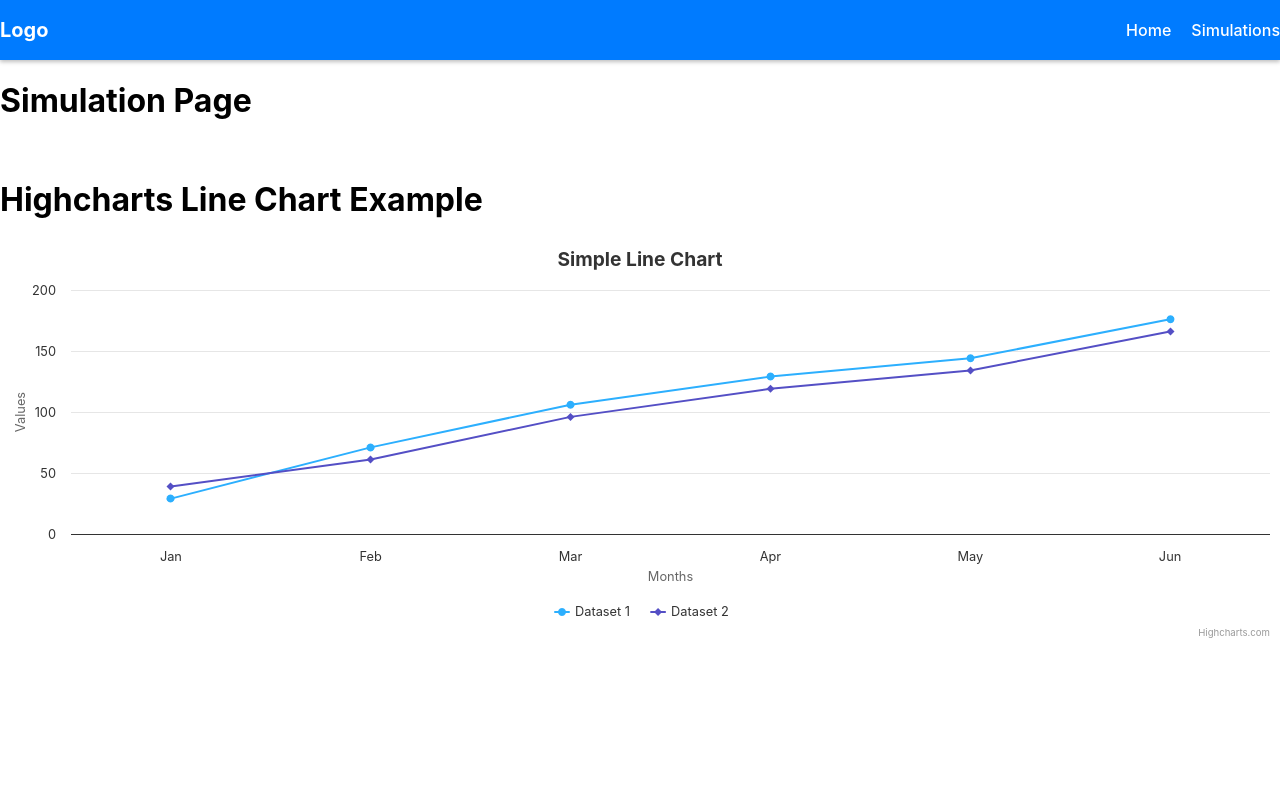
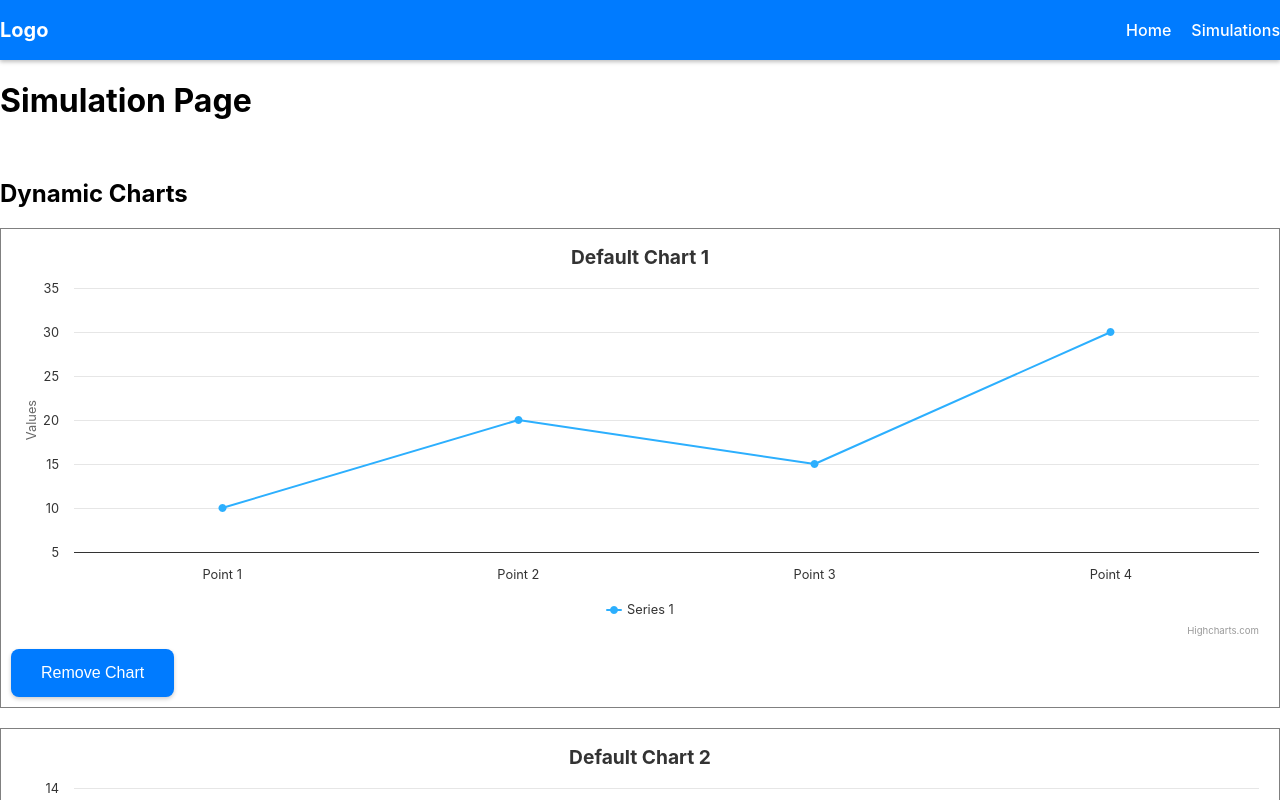
Before and after one commit to arnavj777/InvestPlatform, a React (Create React App) app in the folder my-website/: page /Simulations in a window 1280 px wide. Shown: the top 800 px of the page. Built offline with nearby package versions, Linux system fonts and the light colour scheme.

Commit message:
whatever

```diff
--- a/my-website/src/pages/Simulations.js
+++ b/my-website/src/pages/Simulations.js
@@ -1,46 +1,100 @@
-import React from 'react';
+import React, { useState, useRef } from 'react';
 import Highcharts from 'highcharts';
 import HighchartsReact from 'highcharts-react-official';
 
 function Simulations() {
-
-  // Chart configuration
-  const chartOptions = {
-    chart: {
-      type: 'line', // Specify the chart type
+  const [charts, setCharts] = useState([
+    {
+      chart: { type: 'line' },
+      title: { text: 'Default Chart 1' },
+      xAxis: {
+        categories: ['Point 1', 'Point 2', 'Point 3', 'Point 4'],
       },
-    title: {
-      text: 'Simple Line Chart', // Chart title
-    },
-    xAxis: {
-      categories: ['Jan', 'Feb', 'Mar', 'Apr', 'May', 'Jun'], // X-axis categories
-      title: {
-        text: 'Months', // X-axis label
-      },
-    },
-    yAxis: {
-      title: {
-        text: 'Values', // Y-axis label
-      },
-    },
+      yAxis: { title: { text: 'Values' } },
       series: [
         {
-        name: 'Dataset 1', // Legend name
-        data: [29, 71, 106, 129, 144, 176], // Y-axis data points
+          name: 'Series 1',
+          data: [10, 20, 15, 30],
+        },
+      ],
     },
     {
-        name: 'Dataset 2',
-        data: [39, 61, 96, 119, 134, 166],
+      chart: { type: 'column' },
+      title: { text: 'Default Chart 2' },
+      xAxis: {
+        categories: ['Category A', 'Category B', 'Category C'],
+      },
+      yAxis: { title: { text: 'Frequency' } },
+      series: [
+        {
+          name: 'Series 1',
+          data: [5, 12, 8],
         },
       ],
+    },
+  ]);
+
+  const titleRef = useRef();
+  const dataRef = useRef();
+
+  const handleAddChart = () => {
+    const title = titleRef.current.value.trim();
+    const dataString = dataRef.current.value.trim();
+
+    if (!title || !dataString) {
+      alert('Please provide a valid title and data.');
+      return;
+    }
+
+    const parsedData = dataString.split(',').map((num) => parseFloat(num));
+
+    if (parsedData.some(isNaN)) {
+      alert('Please provide a valid list of numbers separated by commas.');
+      return;
+    }
+
+    const newChartConfig = {
+      chart: { type: 'line' },
+      title: { text: title },
+      xAxis: {
+        categories: Array(parsedData.length)
+          .fill()
+          .map((_, i) => `Point ${i + 1}`),
+      },
+      yAxis: { title: { text: 'Values' } },
+      series: [
+        {
+          name: title,
+          data: parsedData,
+        },
+      ],
+    };
+
+    setCharts((prev) => [...prev, newChartConfig]);
+    titleRef.current.value = '';
+    dataRef.current.value = '';
+  };
+
+  const handleRemoveChart = (index) => {
+    setCharts((prev) => prev.filter((_, i) => i !== index));
   };
 
   return (
     <div>
       <h1>Simulation Page</h1>
       <p>Welcome to the Simulation Page!</p>
-      <h1>Highcharts Line Chart Example</h1>
+
+      <div style={{ marginTop: '20px' }}>
+        <h2>Dynamic Charts</h2>
+        {charts.map((chartOptions, index) => (
+          <div key={index} style={{ marginBottom: '20px', border: '1px solid gray', padding: '10px' }}>
             <HighchartsReact highcharts={Highcharts} options={chartOptions} />
+            <button onClick={() => handleRemoveChart(index)} style={{ marginTop: '10px' }}>
+              Remove Chart
+            </button>
+          </div>
+        ))}
+      </div>
     </div>
   );
 }
```
Lines whose indentation alone changed are shown as unchanged.
